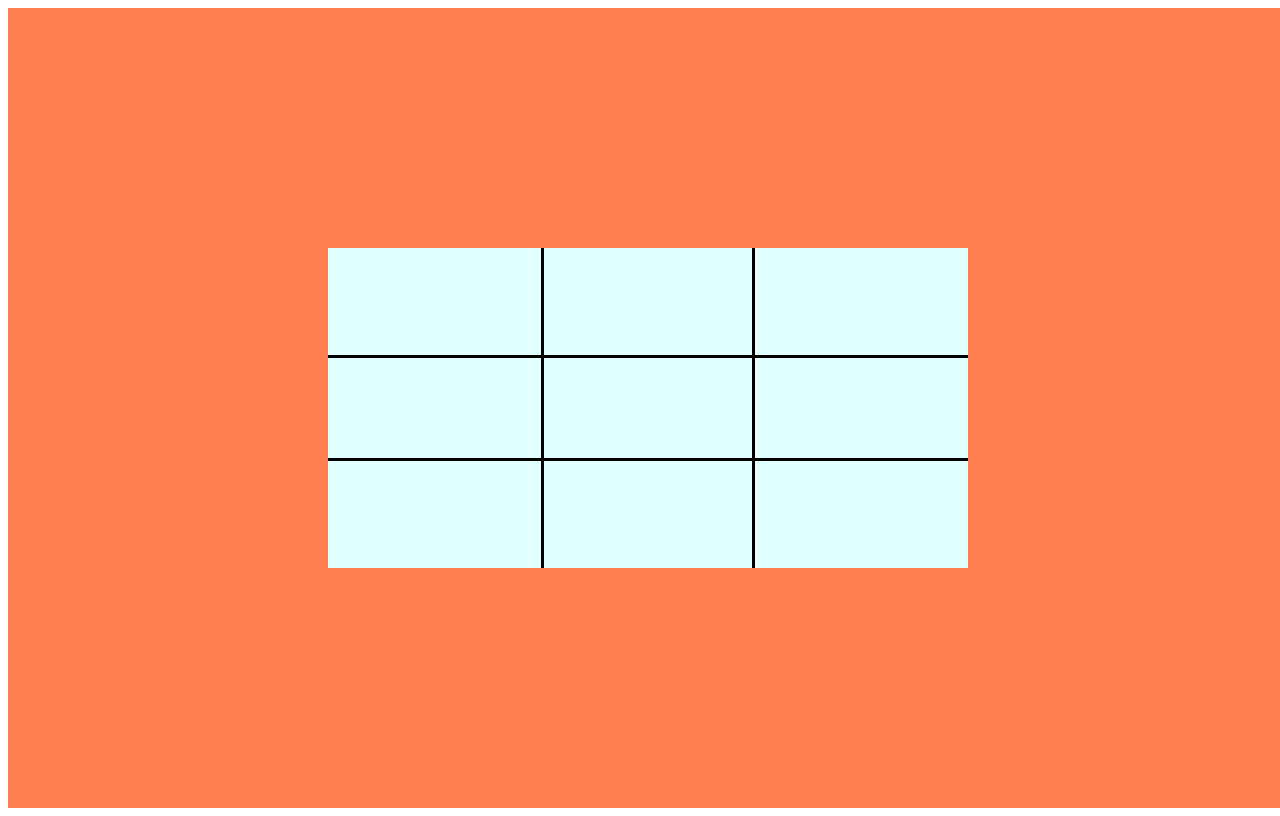
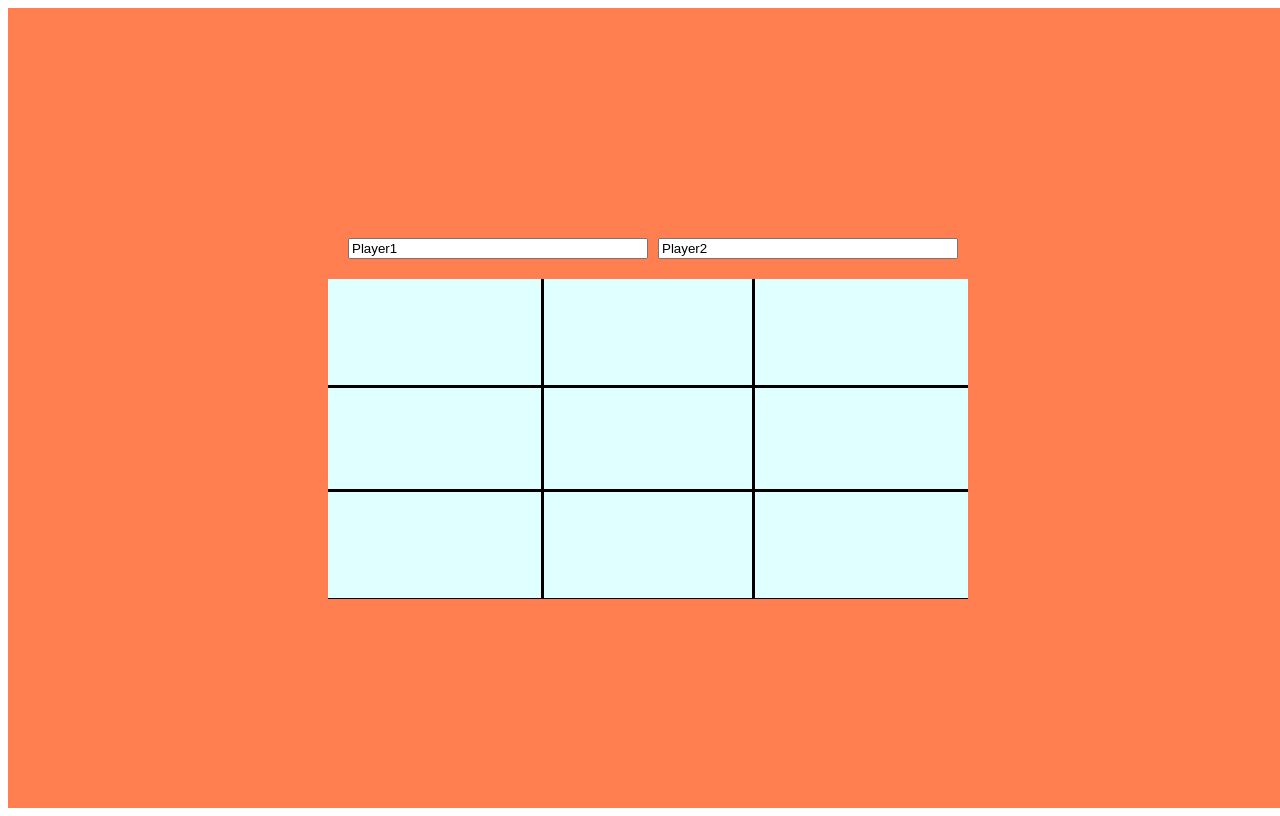
Before and after one commit to AntiFX/TicTacToe, a plain HTML site: page index.html in a window 1280 px wide. Drawn offline with Linux system fonts and the light colour scheme.

Commit message:
added a form on the HTML to input playernames, but have not added logic for it. Also started adding logic for a player factory

```diff
--- a/app.js
+++ b/app.js
@@ -70,6 +70,9 @@ const tictactoe = (() => {
             clearBoard,
         };
     })();
+    const playerFactory = (name, symbol) => {
+        return { name, symbol };
+      };
 
     const player = (() => {
         let turns = 1;
--- a/index.html
+++ b/index.html
@@ -9,6 +9,10 @@
 </head>
 <body>
     <div id="page">
+        <form id="playerNames">
+            <input id="player1" type="text" value="Player1">
+            <input id="player2" type="text" value="Player2">
+        </form>
     <div id="gameBoard">
 
     </div>
--- a/styles.css
+++ b/styles.css
@@ -5,6 +5,20 @@
     justify-content: center;
     align-content: center;
     background-color: coral;
+}
+#playerNames{
+    display: grid;
+    grid-template-columns: 50% 50%;
+    margin: 10px 10px 10px 10px;
+    padding: 10px 10px 10px 10px;
+    column-gap: 10px;
+
+}
+#player1{
+    grid-column: 1/2;
+}
+#player2{
+    grid-column: 2/3;
 }
 #gameBoard{
     display: grid;
```
